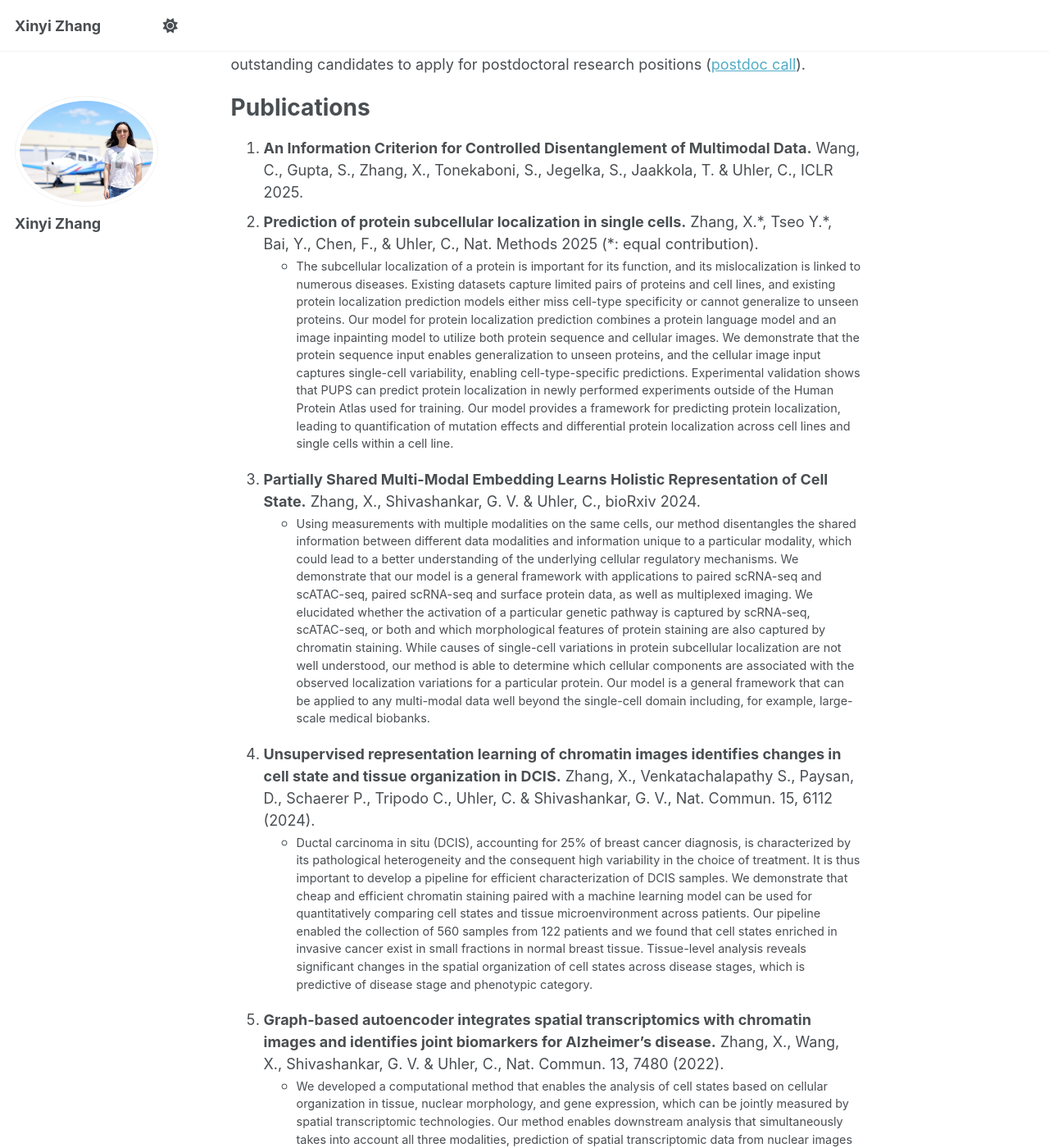
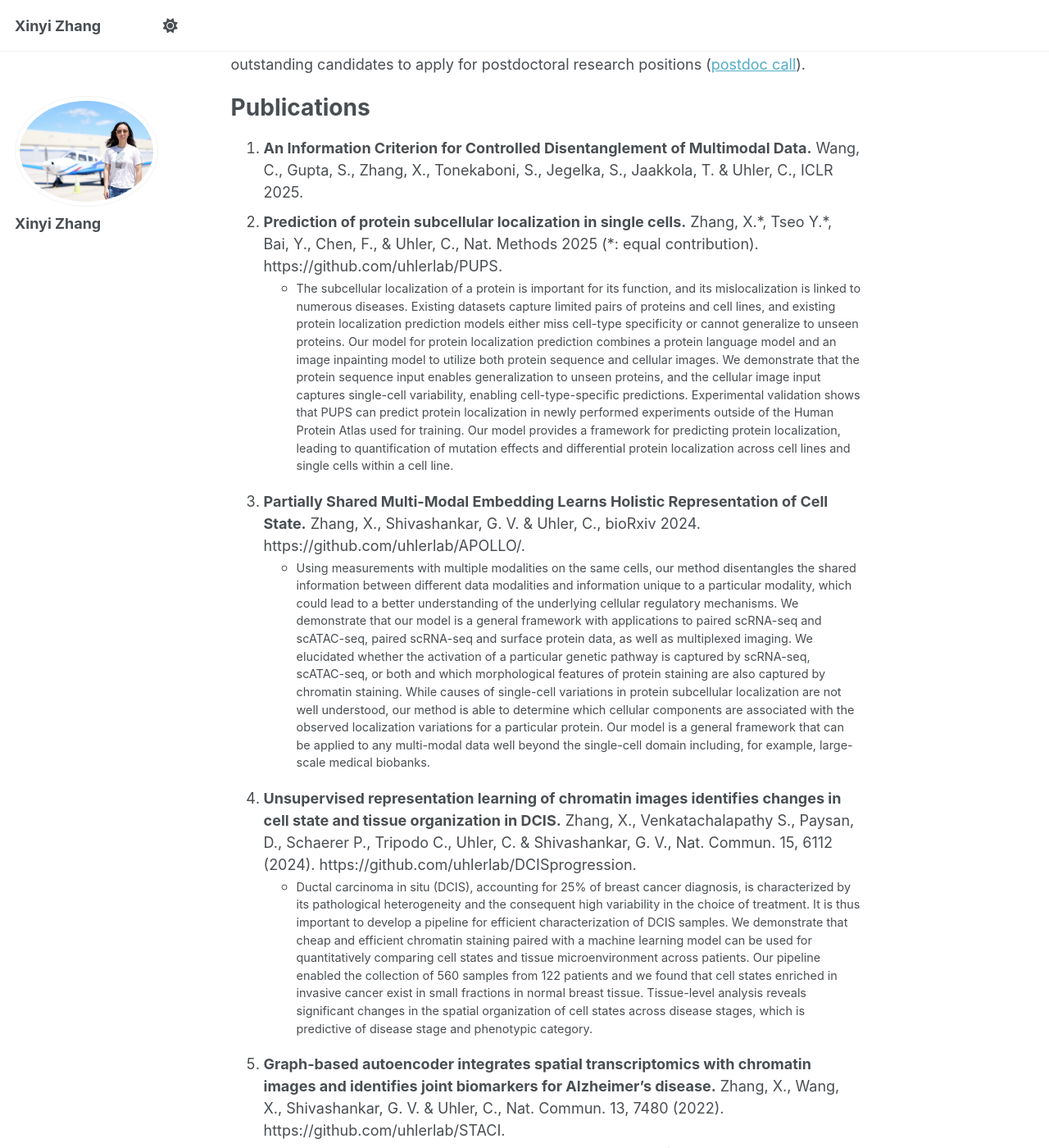
Before and after one commit to xinyiz98/xinyiz98.github.io, a Jekyll site: the page built from _pages/about.md, in a window 1280 px wide and 1400 px high, scrolled down 210 px. Shown: the whole window at 82% size. Built offline with Jekyll 4.4.1, drawn with Linux system fonts in a browser that asks for light colours; part of the change alters nothing that is shown.

Commit message:
Update about.md

```diff
--- a/_pages/about.md
+++ b/_pages/about.md
@@ -12,12 +12,12 @@ I will be joining AITHYRA in Vienna, Austria as a principle investigator. I comp
 Publications
 ======
 1. **An Information Criterion for Controlled Disentanglement of Multimodal Data.** Wang, C., Gupta, S., Zhang, X., Tonekaboni, S., Jegelka, S., Jaakkola, T. & Uhler, C., ICLR 2025.
-1. **Prediction of protein subcellular localization in single cells.** Zhang, X.\*, Tseo Y.\*, Bai, Y., Chen, F., & Uhler, C., Nat. Methods 2025 (*: equal contribution).
+1. **Prediction of protein subcellular localization in single cells.** Zhang, X.\*, Tseo Y.\*, Bai, Y., Chen, F., & Uhler, C., Nat. Methods 2025 (*: equal contribution). https://github.com/uhlerlab/PUPS.
    -  <p style="font-size: 0.8em; margin-top: -10px;">The subcellular localization of a protein is important for its function, and its mislocalization is linked to numerous diseases. Existing datasets capture limited pairs of proteins and cell lines, and existing protein localization prediction models either miss cell-type specificity or cannot generalize to unseen proteins. Our model for protein localization prediction combines a protein language model and an image inpainting model to utilize both protein sequence and cellular images. We demonstrate that the protein sequence input enables generalization to unseen proteins, and the cellular image input captures single-cell variability, enabling cell-type-specific predictions. Experimental validation shows that PUPS can predict protein localization in newly performed experiments outside of the Human Protein Atlas used for training. Our model provides a framework for predicting protein localization, leading to quantification of mutation effects and differential protein localization across cell lines and single cells within a cell line.</p>
-1. **Partially Shared Multi-Modal Embedding Learns Holistic Representation of Cell State.** Zhang, X., Shivashankar, G. V. & Uhler, C., bioRxiv 2024.
+1. **Partially Shared Multi-Modal Embedding Learns Holistic Representation of Cell State.** Zhang, X., Shivashankar, G. V. & Uhler, C., bioRxiv 2024. https://github.com/uhlerlab/APOLLO/.
    - <p style="font-size: 0.8em; margin-top: -10px;">Using measurements with multiple modalities on the same cells, our method disentangles the shared information between different data modalities and information unique to a particular modality, which could lead to a better understanding of the underlying cellular regulatory mechanisms. We demonstrate that our model is a general framework with applications to paired scRNA-seq and scATAC-seq, paired scRNA-seq and surface protein data, as well as multiplexed imaging. We elucidated whether the activation of a particular genetic pathway is captured by scRNA-seq, scATAC-seq, or both and which morphological features of protein staining are also captured by chromatin staining. While causes of single-cell variations in protein subcellular localization are not well understood, our method is able to determine which cellular components are associated with the observed localization variations for a particular protein. Our model is a general framework that can be applied to any multi-modal data well beyond the single-cell domain including, for example, large-scale medical biobanks.
-1. **Unsupervised representation learning of chromatin images identifies changes in cell state and tissue organization in DCIS.** Zhang, X., Venkatachalapathy S., Paysan, D., Schaerer P., Tripodo C., Uhler, C. & Shivashankar, G. V., Nat. Commun. 15, 6112 (2024).
+1. **Unsupervised representation learning of chromatin images identifies changes in cell state and tissue organization in DCIS.** Zhang, X., Venkatachalapathy S., Paysan, D., Schaerer P., Tripodo C., Uhler, C. & Shivashankar, G. V., Nat. Commun. 15, 6112 (2024). https://github.com/uhlerlab/DCISprogression.
     - <p style="font-size: 0.8em; margin-top: -10px;">Ductal carcinoma in situ (DCIS), accounting for 25% of breast cancer diagnosis, is characterized by its pathological heterogeneity and the consequent high variability in the choice of treatment. It is thus important to develop a pipeline for efficient characterization of DCIS samples. We demonstrate that cheap and efficient chromatin staining paired with a machine learning model can be used for quantitatively comparing cell states and tissue microenvironment across patients. Our pipeline enabled the collection of 560 samples from 122 patients and we found that cell states enriched in invasive cancer exist in small fractions in normal breast tissue. Tissue-level analysis reveals significant changes in the spatial organization of cell states across disease stages, which is predictive of disease stage and phenotypic category. </p>
-1. **Graph-based autoencoder integrates spatial transcriptomics with chromatin images and identifies joint biomarkers for Alzheimer’s disease.** Zhang, X., Wang, X., Shivashankar, G. V. & Uhler, C., Nat. Commun. 13, 7480 (2022).
+1. **Graph-based autoencoder integrates spatial transcriptomics with chromatin images and identifies joint biomarkers for Alzheimer’s disease.** Zhang, X., Wang, X., Shivashankar, G. V. & Uhler, C., Nat. Commun. 13, 7480 (2022). https://github.com/uhlerlab/STACI.
    - <p style="font-size: 0.8em; margin-top: -10px;">We developed a computational method that enables the analysis of cell states based on cellular organization in tissue, nuclear morphology, and gene expression, which can be jointly measured by spatial transcriptomic technologies. Our method enables downstream analysis that simultaneously takes into account all three modalities, prediction of spatial transcriptomic data from nuclear images in unseen tissue sections, and built-in batch effects correction of both gene expression and tissue morphology. We apply our model to analyze the spatio-temporal progression of Alzheimer’s disease in mouse models, which identifies novel separation of cortex regions that were not previously annotated and showed differences in number and size of amyloid plaques as well as gene expression and chromatin condensation states of cells.</p>
 1. **Phototoxic effects of nonlinear optical microscopy on cell cycle, oxidative states, and gene expression.** Zhang, X., Dorlhiac, G., Landry, M. P. & Streets, A., Sci. Rep. 12, 18796 (2022).
```
